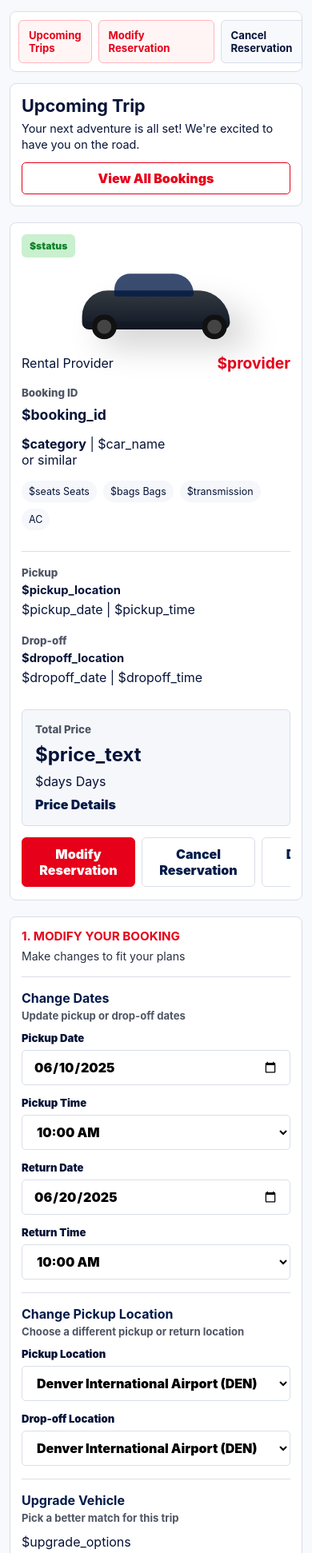
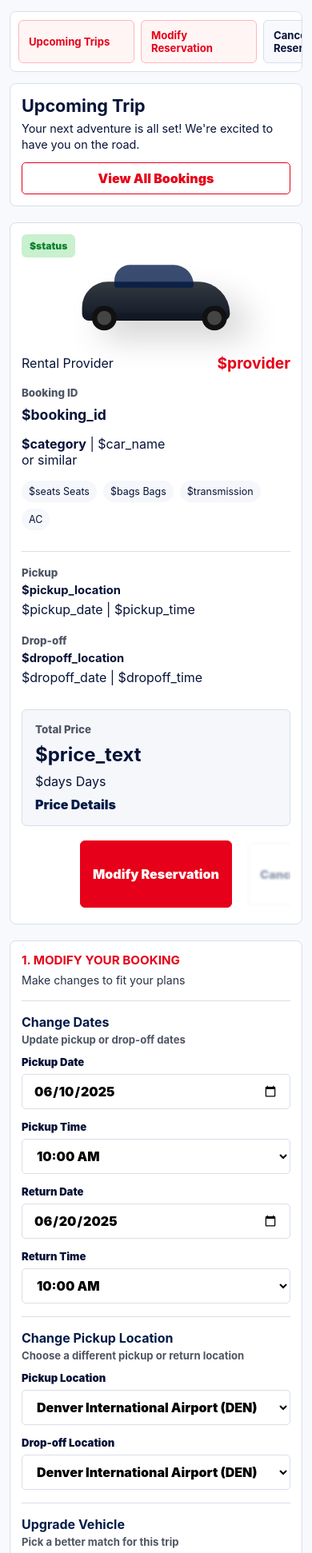
Before and after one commit to sriramreddy42/fairfares.space, a Python web app: template templates/dashboard.html in a window 390 px wide. Shown: the part 309-2251 px from the top of the page at 80% size. Run offline with Jinja, Linux system fonts and the light colour scheme; the template is opened without the code that fills it, so the values that code supplies are empty.

Commit message:
Improve mobile manage carousel

```diff
--- a/static/css/styles.css
+++ b/static/css/styles.css
@@ -25,6 +25,12 @@ body {
 a { color: inherit; text-decoration: none; }
 button, input, select, textarea { font: inherit; }
 button { cursor: pointer; }
+img, svg, video, canvas {
+  max-width: 100%;
+}
+input, select, textarea, button {
+  min-width: 0;
+}
 
 .top-brand {
   align-items: center;
@@ -1703,6 +1709,10 @@ legend { font-size: 0.86rem; font-weight: 900; text-transform: uppercase; }
     justify-content: space-between;
   }
 
+  .nav-actions > * {
+    flex: 0 0 auto;
+  }
+
   .user-chip {
     grid-template-columns: 24px auto;
   }
@@ -1736,6 +1746,7 @@ legend { font-size: 0.86rem; font-weight: 900; text-transform: uppercase; }
     margin: 14px 16px;
     order: 1;
     padding: 18px;
+    width: auto;
   }
 
   .search-panel h1 {
@@ -1779,6 +1790,13 @@ legend { font-size: 0.86rem; font-weight: 900; text-transform: uppercase; }
     border-radius: 8px;
     gap: 0;
     overflow: hidden;
+    padding: 0;
+  }
+
+  .car-art {
+    align-items: center;
+    justify-content: center;
+    width: 100%;
   }
 
   .car-info,
@@ -1857,6 +1875,7 @@ legend { font-size: 0.86rem; font-weight: 900; text-transform: uppercase; }
     gap: 8px;
     grid-auto-columns: minmax(145px, max-content);
     grid-auto-flow: column;
+    grid-template-columns: none;
     overflow-x: auto;
     padding: 10px;
   }
@@ -1904,6 +1923,7 @@ legend { font-size: 0.86rem; font-weight: 900; text-transform: uppercase; }
 
   .trip-card {
     gap: 14px;
+    grid-template-columns: 1fr;
     padding: 16px;
   }
 
@@ -1937,17 +1957,31 @@ legend { font-size: 0.86rem; font-weight: 900; text-transform: uppercase; }
 
   .trip-actions {
     display: grid;
-    gap: 8px;
-    grid-auto-columns: minmax(142px, 1fr);
+    gap: 12px;
+    grid-auto-columns: minmax(190px, 72%);
     grid-auto-flow: column;
     grid-template-columns: none;
     overflow-x: auto;
-    padding-bottom: 2px;
+    padding: 4px 50% 6px;
+    scroll-padding-inline: 50%;
+    scroll-snap-type: x mandatory;
   }
 
   .trip-actions button {
-    min-height: 44px;
-    padding: 10px 12px;
+    filter: blur(1.5px);
+    min-height: 84px;
+    opacity: 0.42;
+    padding: 12px 14px;
+    scroll-snap-align: center;
+    transform: scale(0.92);
+    transition: filter 180ms ease, opacity 180ms ease, transform 180ms ease;
+    white-space: normal;
+  }
+
+  .trip-actions button.active {
+    filter: none;
+    opacity: 1;
+    transform: scale(1);
   }
 
   .manage-card,
@@ -1992,6 +2026,121 @@ legend { font-size: 0.86rem; font-weight: 900; text-transform: uppercase; }
 
   .wide-panels {
     grid-template-columns: 1fr;
+  }
+}
+
+@media (max-width: 600px) {
+  .top-brand,
+  .main-nav,
+  .results-layout,
+  .login-main,
+  .manage-layout {
+    padding-left: 14px;
+    padding-right: 14px;
+  }
+
+  .nav-links,
+  .nav-actions,
+  .top-benefits,
+  .login-benefits,
+  .manage-sidebar,
+  .trip-actions {
+    -webkit-overflow-scrolling: touch;
+  }
+
+  .search-panel,
+  .results-toolbar,
+  .filters,
+  .car-card,
+  .auth-card,
+  .page-heading,
+  .trip-card,
+  .manage-card,
+  .savings-band {
+    box-shadow: none;
+  }
+
+  .search-panel label,
+  .auth-card label,
+  .modify-form label,
+  .workflow-form label,
+  .document-tools label {
+    min-width: 0;
+  }
+
+  .split-input,
+  .input-shell {
+    width: 100%;
+  }
+
+  .results-toolbar h2,
+  .filter-head h2,
+  .page-heading h1,
+  .car-info h3,
+  .manage-card h2 {
+    overflow-wrap: anywhere;
+  }
+
+  .filter-head {
+    gap: 10px;
+  }
+
+  .filter-head button {
+    flex: 0 0 auto;
+  }
+
+  .filters label,
+  .toggle-row {
+    line-height: 1.35;
+  }
+
+  .select-button,
+  .auth-card button,
+  .social-button,
+  .signup-box a,
+  .page-heading button,
+  .manage-card button,
+  .student-promo button {
+    width: 100%;
+  }
+
+  .price-box {
+    justify-items: stretch;
+  }
+
+  .manage-content,
+  .manage-panels,
+  .manage-panel,
+  .document-tools,
+  .workflow-form,
+  .modify-form {
+    min-width: 0;
+  }
+
+  .doc-actions,
+  .detail-tabs,
+  .support-options,
+  .tabs {
+    display: grid;
+    grid-auto-columns: minmax(150px, 1fr);
+    grid-auto-flow: column;
+    grid-template-columns: none;
+    overflow-x: auto;
+  }
+
+  .doc-actions button,
+  .detail-tabs button,
+  .support-options button,
+  .tabs button {
+    min-width: 0;
+    white-space: normal;
+  }
+
+  .modify-summary b,
+  .document-preview p,
+  .support-summary span,
+  .mini-trip span {
+    overflow-wrap: anywhere;
   }
 }
 
@@ -2016,6 +2165,10 @@ legend { font-size: 0.86rem; font-weight: 900; text-transform: uppercase; }
     padding: 16px;
   }
 
+  .search-panel h1 {
+    font-size: 1.32rem;
+  }
+
   .hero-poster {
     min-height: 180px;
   }
@@ -2033,6 +2186,20 @@ legend { font-size: 0.86rem; font-weight: 900; text-transform: uppercase; }
     padding: 14px;
   }
 
+  .car-card .car-info,
+  .car-card .price-box {
+    padding: 14px;
+  }
+
+  .car-shape {
+    max-width: 82vw;
+  }
+
+  .deal-badge {
+    left: 10px;
+    top: 10px;
+  }
+
   .specs span {
     font-size: 0.78rem;
   }
--- a/static/js/app.js
+++ b/static/js/app.js
@@ -43,6 +43,13 @@ updateCars();
 
 const manageTabs = [...document.querySelectorAll("[data-manage-tab]")];
 const managePanels = [...document.querySelectorAll("[data-manage-panel]")];
+const tripActions = document.querySelector(".trip-actions");
+
+function centerActiveTripAction(panelName) {
+  const activeAction = tripActions?.querySelector(`[data-manage-tab="${panelName}"]`);
+  if (!activeAction) return;
+  activeAction.scrollIntoView({ behavior: "smooth", block: "nearest", inline: "center" });
+}
 
 function showManagePanel(panelName) {
   manageTabs.forEach((tab) => {
@@ -56,6 +63,7 @@ function showManagePanel(panelName) {
     panel.classList.toggle("is-hidden", !visible);
     panel.classList.toggle("active", visible);
   });
+  centerActiveTripAction(panelName);
 }
 
 document.addEventListener("click", (event) => {
--- a/templates/auth.html
+++ b/templates/auth.html
@@ -4,7 +4,7 @@
   <meta charset="utf-8">
   <meta name="viewport" content="width=device-width, initial-scale=1">
   <title>$mode | FairFares</title>
-  <link rel="stylesheet" href="/static/css/styles.css?v=mobile-1">
+  <link rel="stylesheet" href="/static/css/styles.css?v=mobile-2">
 </head>
 <body class="login-screen">
   <header class="login-top">
--- a/templates/dashboard.html
+++ b/templates/dashboard.html
@@ -4,8 +4,8 @@
   <meta charset="utf-8">
   <meta name="viewport" content="width=device-width, initial-scale=1">
   <title>Manage Booking | FairFares</title>
-  <link rel="stylesheet" href="/static/css/styles.css?v=mobile-1">
-  <script defer src="/static/js/app.js?v=9"></script>
+  <link rel="stylesheet" href="/static/css/styles.css?v=mobile-2">
+  <script defer src="/static/js/app.js?v=10"></script>
 </head>
 <body class="manage-screen">
   <header class="top-brand">
--- a/templates/index.html
+++ b/templates/index.html
@@ -4,7 +4,7 @@
   <meta charset="utf-8">
   <meta name="viewport" content="width=device-width, initial-scale=1">
   <title>$brand | Student Car Rentals</title>
-  <link rel="stylesheet" href="/static/css/styles.css?v=mobile-1">
+  <link rel="stylesheet" href="/static/css/styles.css?v=mobile-2">
   <script defer src="/static/js/app.js"></script>
 </head>
 <body>
```
